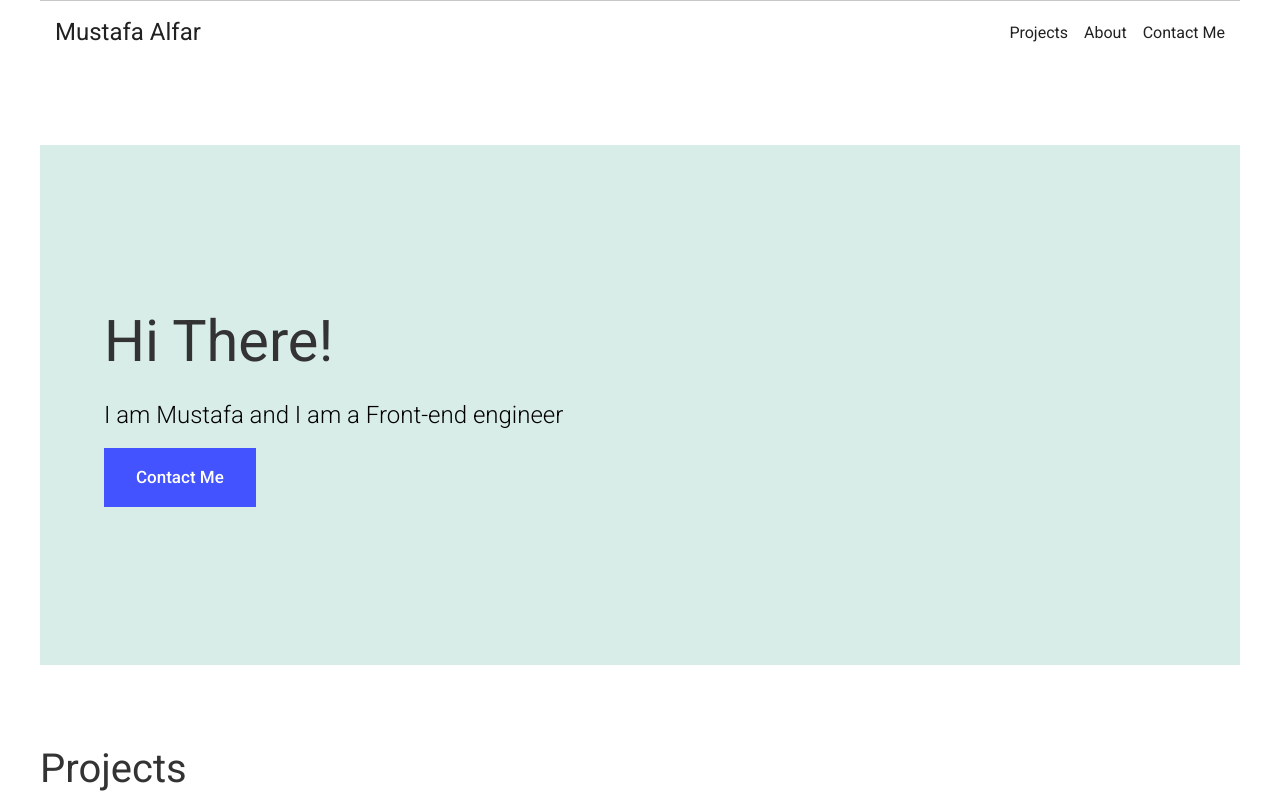
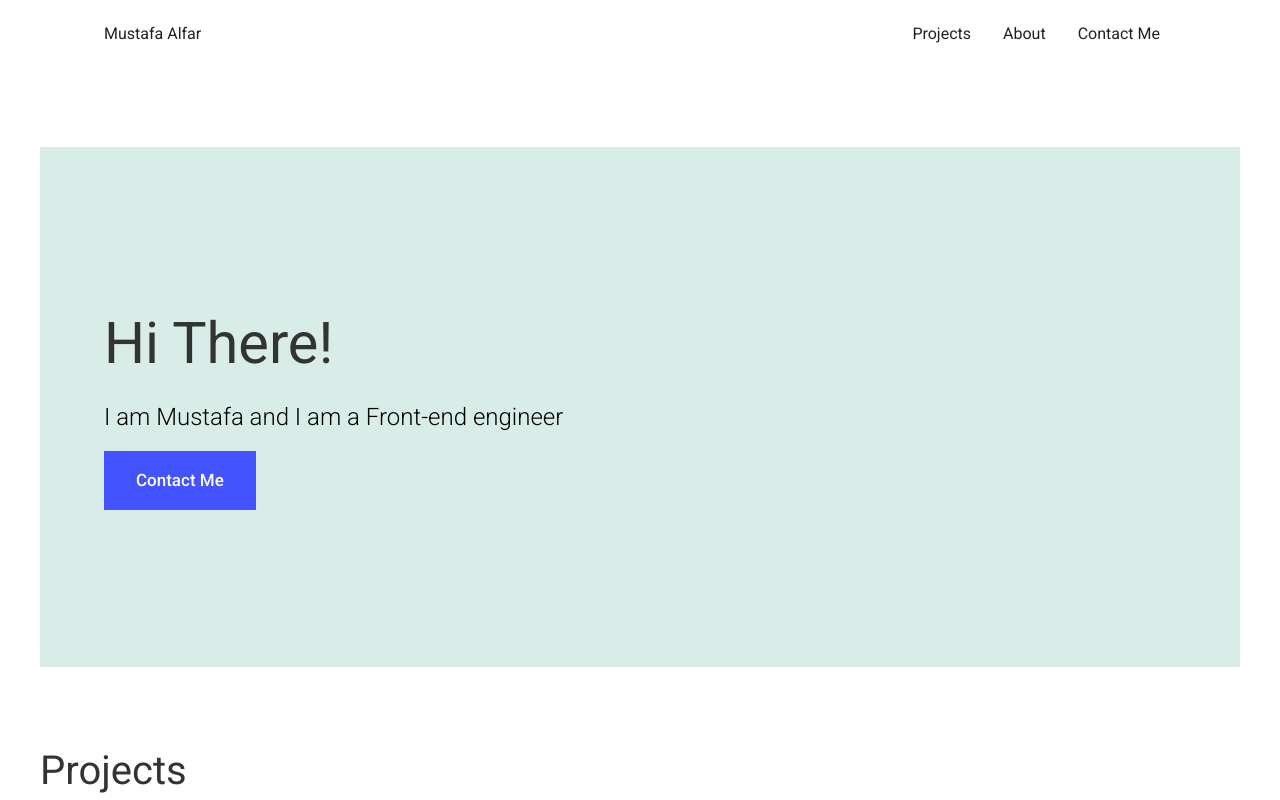
Before and after one commit to mustafa-alfar/portfolio, a Next.js app: page / in a window 1280 px wide. Shown: the top 800 px of the page. Built offline with nearby package versions, Linux system fonts and the light colour scheme.

Commit message:
change active header style

```diff
--- a/components/BasicLinks/index.js
+++ b/components/BasicLinks/index.js
@@ -6,11 +6,12 @@ const Index = () => {
     <>
       <li>
         <Link
+          className="basic-link"
           activeClass="active"
           to="projects"
           spy={true}
           smooth={true}
-          offset={-100}
+          offset={-150}
           duration={500}
         >
           Projects
@@ -18,6 +19,7 @@ const Index = () => {
       </li>
       <li>
         <Link
+          className="basic-link"
           activeClass="active"
           to="about"
           spy={true}
@@ -30,6 +32,7 @@ const Index = () => {
       </li>
       <li>
         <Link
+          className="basic-link"
           activeClass="active"
           to="contact"
           spy={true}
--- a/components/Header/index.js
+++ b/components/Header/index.js
@@ -13,11 +13,9 @@ const Index = React.forwardRef(
         isFixed={isFixed}
         ref={ref}
       >
-        <h1>
-          <Link href="/">
-            <a>Mustafa Alfar</a>
-          </Link>
-        </h1>
+        <Link href="/">
+          <a>Mustafa Alfar</a>
+        </Link>
         <nav className="desktop">
           <BasicLinks />
         </nav>
--- a/components/Header/styled.js
+++ b/components/Header/styled.js
@@ -5,7 +5,6 @@ import { css } from '@emotion/core';
 
 export const Container = styled.header`
   ${flex};
-  padding: 1em 15px;
   color: rgb(33, 33, 33);
   z-index: 21;
   background-color: white;
@@ -26,25 +25,24 @@ export const Container = styled.header`
 
   nav.desktop {
     ${flex}
-    li + li {
-      margin-left: 1em;
-    }
   }
 
   div.mobile {
     display: none;
   }
 
-  a {
+  a.basic-link {
+    display: inline-block;
     color: inherit;
     cursor: pointer;
     outline: none;
-    padding: 0.5em 0;
+    padding: 1.5em 1em;
     transition: 0.2s border ease-in;
-    border-bottom: 2px solid transparent;
+    margin: 0;
 
     &:hover {
-      border-bottom: 2px solid #333;
+      background-color: #4353ff;
+      color: white;
     }
   }
 
--- a/style.css
+++ b/style.css
@@ -59,5 +59,5 @@ h1 {
 }
 
 .active {
-  color: #4353ff !important;
+  background-color: #4353ff;
 }
```
